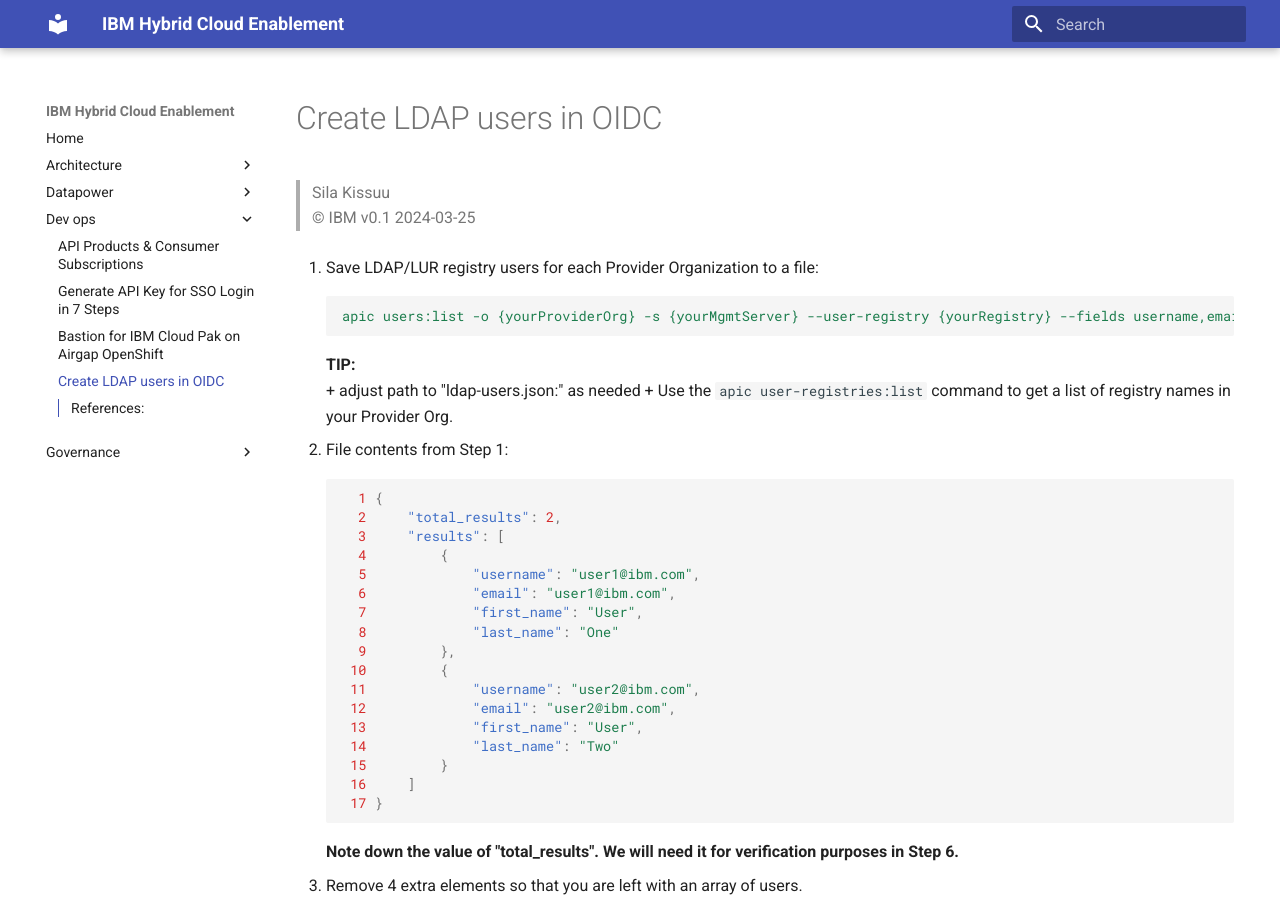
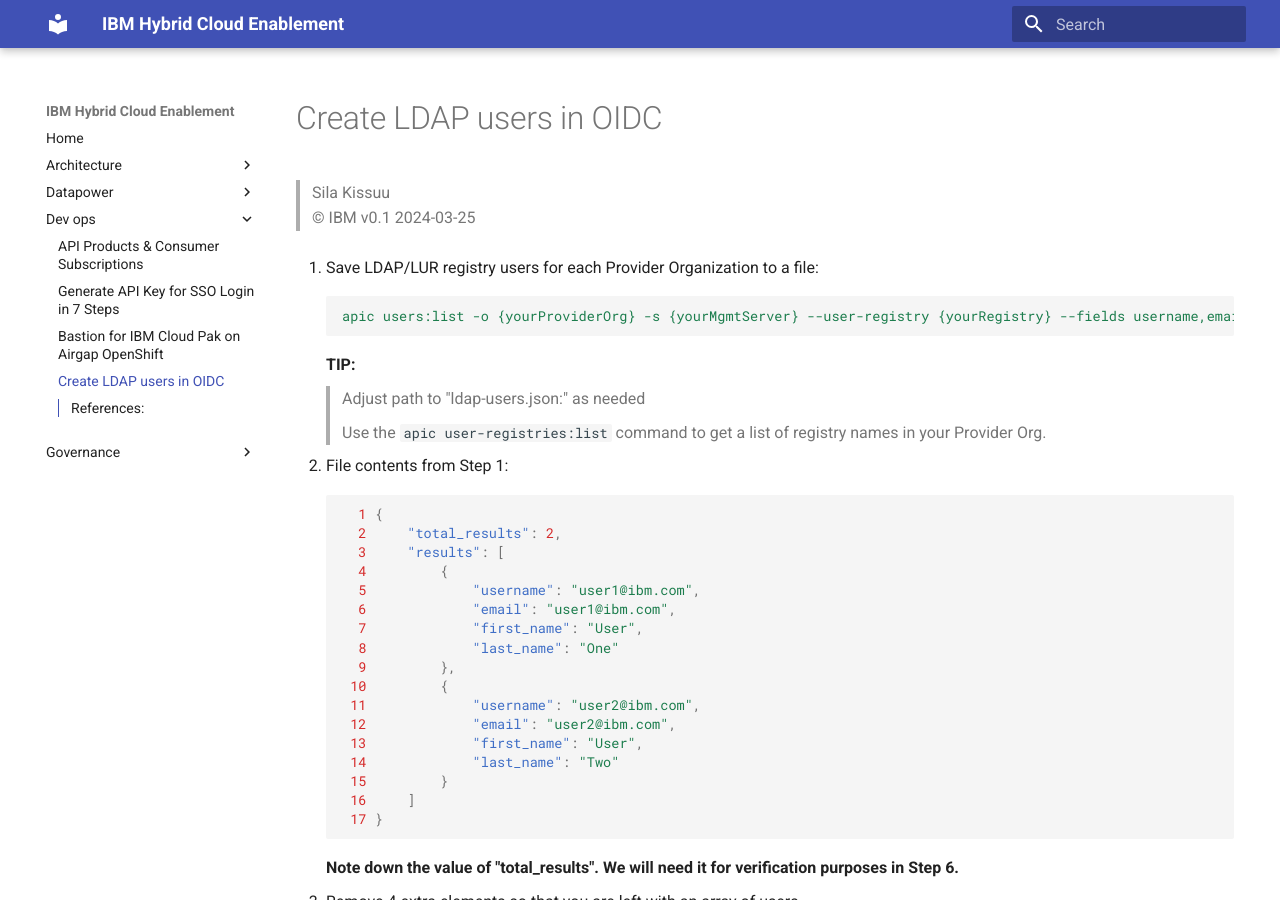
Before and after one commit to ibm-apiconnect/apic-hybrid-cloud-enablement, an MkDocs documentation site: the page built from docs-and-tools/dev-ops/create-oidc-users-from-ldap.md, in a window 1280 px wide and 900 px high. Built offline with MkDocs 1.6.1 and Material for MkDocs 9.7.7, drawn with Linux system fonts in a browser that asks for light colours.

Commit message:
expand step 1
expand step 1

````diff
--- a/docs-and-tools/dev-ops/create-oidc-users-from-ldap.md
+++ b/docs-and-tools/dev-ops/create-oidc-users-from-ldap.md
@@ -10,8 +10,9 @@
     ```
 
     **TIP:**
-    + adjust path to "ldap-users.json:" as needed
-    + Use the `apic user-registries:list` command to get a list of registry names in your Provider Org.
+    > Adjust path to "ldap-users.json:" as needed
+
+    > Use the `apic user-registries:list` command to get a list of registry names in your Provider Org.
 
 2. File contents from Step 1:
 
````
